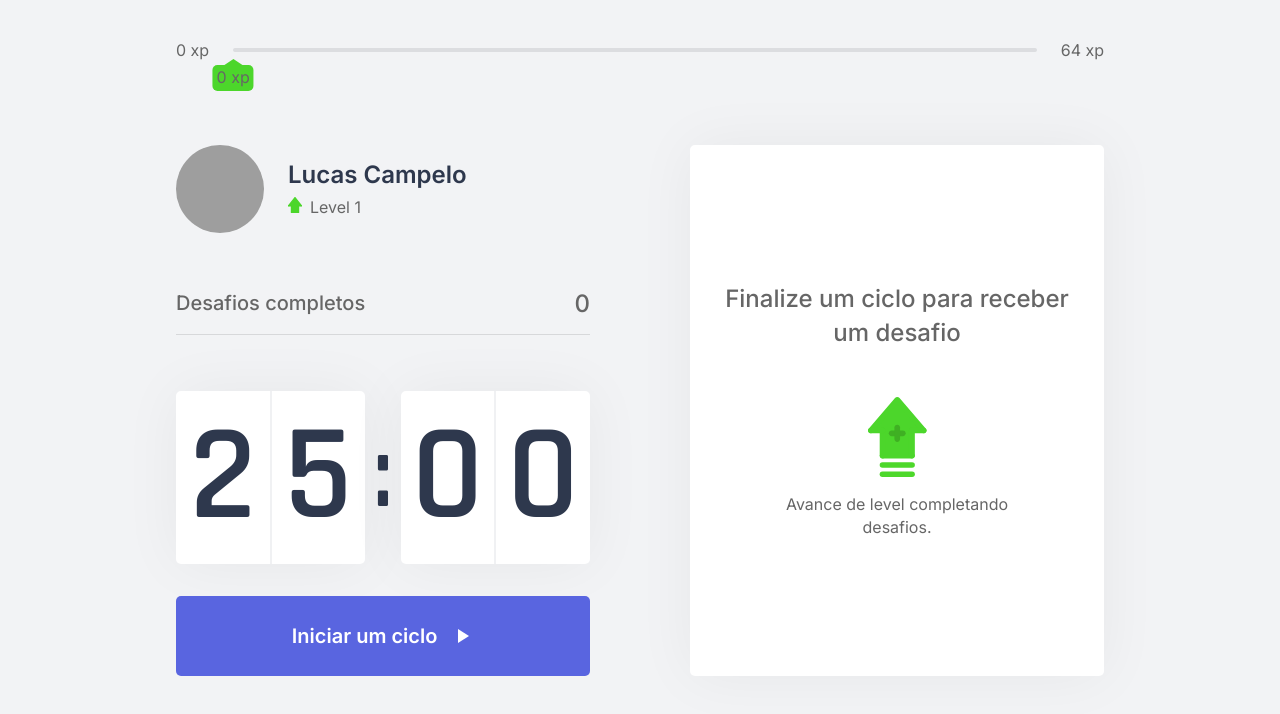
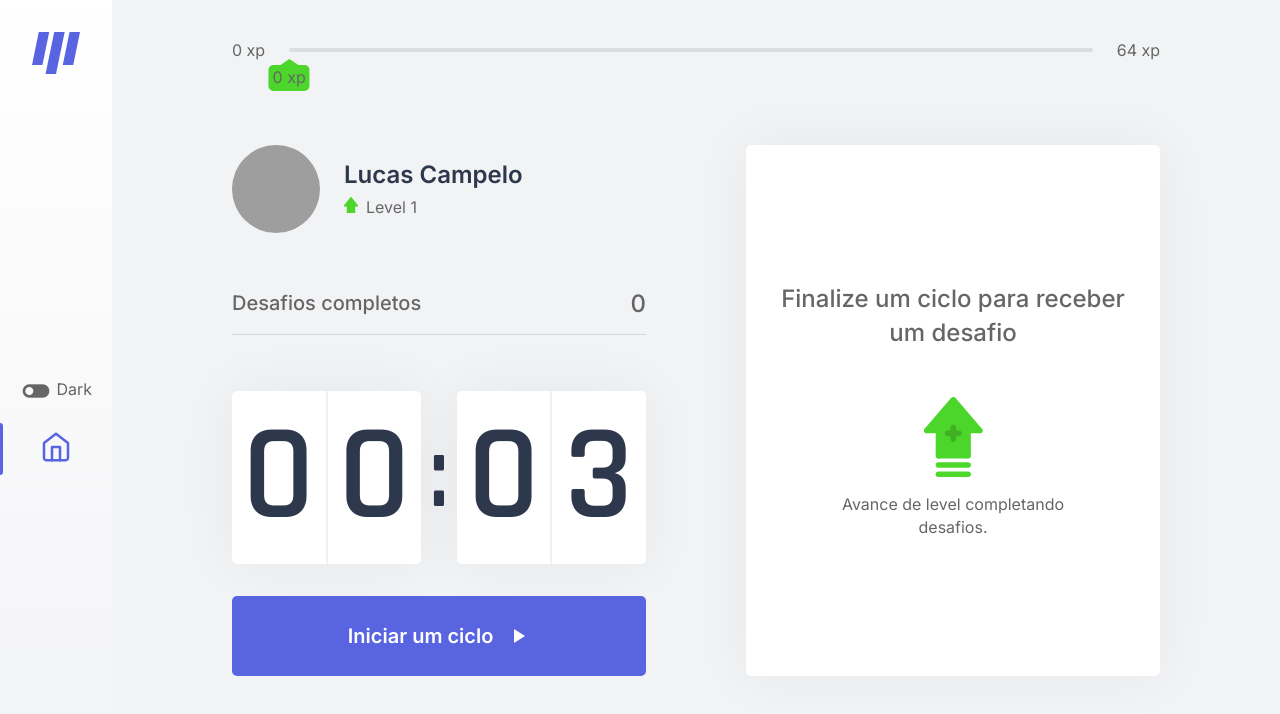
Before and after one commit to lucascampelo/moveit, a Next.js app: page / in a window 1280 px wide. Shown: the top 714 px of the page. Built offline with nearby package versions, Linux system fonts and the light colour scheme; grey boxes are pictures that could not be loaded.

Commit message:
Dark Mode e Sidebar

```diff
--- /dev/null
+++ b/src/components/Sidebar.tsx
@@ -0,0 +1,40 @@
+import { ThemeContext } from 'contexts/ThemeContext';
+import { useContext, useEffect, useState } from 'react';
+import styles from '../styles/components/Sidebar.module.css';
+
+export function Sidebar() {
+    const { isDark, toggleDarkMode } = useContext(ThemeContext);
+
+    useEffect(() => {
+        const html = document.body.parentNode as HTMLElement;
+        if (isDark) {
+            html.classList.add('dark-mode');
+        } else {
+            html.classList.remove('dark-mode');
+        }
+    }, [isDark]);
+
+    return (
+        <div className={styles.sidebarContainer}>
+            <img src="/logo.svg" alt="Logo" className="logo" />
+
+            <div className={styles.menuItems}>
+                <ul>
+                    <li className={isDark ? 'active' : ''}>
+                        <button
+                            type="button"
+                            onClick={toggleDarkMode}
+                        >
+                            <span className="material-icons">{isDark ? 'toggle_on' : 'toggle_off'}</span> Dark
+                        </button>
+                    </li>
+                    <li className="active">
+                        <a href="javascript:void(0);">
+                            <img src="/icons/home.svg" alt="Home" />
+                        </a>
+                    </li>
+                </ul>
+            </div>
+        </div>
+    )
+}
--- a/src/contexts/CountdownContext.tsx
+++ b/src/contexts/CountdownContext.tsx
@@ -23,7 +23,7 @@ let countdownTimeout: NodeJS.Timeout;
 export function CountdownProvider({ children }: CountdownProviderProps) {
     const { startNewChallenge } = useContext(ChallengesContext);
 
-    const totalTime = 25*60;
+    const totalTime = 0.05*60;
     const [time, setTime] = useState(totalTime);
     const [isActive, setIsActive] = useState(false);
     const [hasFinished, setHasFinished] = useState(false);
--- /dev/null
+++ b/src/contexts/ThemeContext.tsx
@@ -0,0 +1,24 @@
+import { createContext, useState } from "react";
+
+interface ThemeContextData {
+    isDark: boolean;
+    toggleDarkMode: () => void;
+}
+
+export const ThemeContext = createContext({} as ThemeContextData);
+
+export function ThemeProvider({children}) {
+
+    const [isDark, setIsDark] = useState(false);
+
+    function toggleDarkMode() {
+        setIsDark(!isDark);
+    }
+
+    return <ThemeContext.Provider value={{
+        isDark,
+        toggleDarkMode
+    }}>
+        {children}
+    </ThemeContext.Provider>
+}
--- a/src/pages/_app.tsx
+++ b/src/pages/_app.tsx
@@ -1,8 +1,11 @@
+import { ThemeProvider } from 'contexts/ThemeContext';
 import '../styles/global.css';
 
 function MyApp({ Component, pageProps }) {
   return (
-    <Component {...pageProps} />
+    <ThemeProvider>
+      <Component {...pageProps} />
+    </ThemeProvider>
   )
 }
 
--- a/src/pages/_document.tsx
+++ b/src/pages/_document.tsx
@@ -7,7 +7,7 @@ export default class MyDocument extends Document {
         <Head>
           <link rel="shortcut icon" href="favicon.png" type="image/png"/>
           <link rel="preconnect" href="https://fonts.gstatic.com" />
-          <link href="https://fonts.googleapis.com/css2?family=Inter:wght@400;500;600&family=Rajdhani:wght@600&display=swap" rel="stylesheet" />
+          <link href="https://fonts.googleapis.com/css2?family=Inter:wght@400;500;600&family=Rajdhani:wght@600&family=Material+Icons&display=swap" rel="stylesheet" />
         </Head>
         <body>
           <Main />
--- a/src/pages/index.tsx
+++ b/src/pages/index.tsx
@@ -14,6 +14,7 @@ import { ChallengeBox } from "components/ChallengeBox";
 import { CountdownProvider } from 'contexts/CountdownContext';
 
 import styles from '../styles/pages/Home.module.css';
+import { Sidebar } from 'components/Sidebar';
 
 interface HomeProps {
   level: number;
@@ -32,12 +33,13 @@ export default function Home({
       currentExperience={currentExperience}
       challengesCompleted={challengesCompleted}
     >
+      <Sidebar />
+
       <div className={styles.container}>
         <Head>
           <title>Início | move.it</title>
         </Head>
         <ExperienceBar />
-
 
         <CountdownProvider>
           <section>
--- a/src/styles/components/ChallengeBox.module.css
+++ b/src/styles/components/ChallengeBox.module.css
@@ -2,7 +2,7 @@
     height: 100%;
     background: var(--white);
     border-radius: 5px;
-    box-shadow: 0 0 60px rgba(0,0,0, 0.05);
+    box-shadow: 0 0 60px var(--shadow);
 
     display: flex;
     flex-direction: column;
@@ -123,3 +123,23 @@
 .challengeActive footer button:hover {
     filter: opacity(0.8);
 }
+
+/* dark mode */
+
+:global .dark-mode:root :local .challengeActive footer button.challengeFailedButton {
+    background-color: #252222;
+}
+
+:global .dark-mode:root :local .challengeActive footer button.challengeSucceededButton {
+    background-color: #222522;
+}
+
+:global .dark-mode:root :local .challengeActive footer button.challengeFailedButton:hover {
+    background-color: var(--red);
+    color: var(--white);
+}
+
+:global .dark-mode:root :local .challengeActive footer button.challengeSucceededButton:hover {
+    background-color: var(--green);
+    color: var(--white);
+}
--- a/src/styles/components/Countdown.module.css
+++ b/src/styles/components/Countdown.module.css
@@ -13,7 +13,7 @@
   justify-content: space-evenly;
 
   background: var(--white);
-  box-shadow: 0 0 60px rgba(0, 0, 0, 0.05);
+  box-shadow: 0 0 60px var(--shadow);
   border-radius: 5px;
   font-size: 8.5rem;
   text-align: center;
--- a/src/styles/components/LevelUpModal.module.css
+++ b/src/styles/components/LevelUpModal.module.css
@@ -11,13 +11,17 @@
     align-items: center;
 }
 
+:global .dark-mode:root :local .overlay {
+    background: rgba(23, 23, 26, 0.8);
+}
+
 .container {
     background: var(--white);
     width: 100%;
     max-width: 400px;
     padding: 2rem 3rem;
     border-radius: 5px;
-    box-shadow: 0 0 60px rgba(0, 0, 0, 0.05);
+    box-shadow: 0 0 60px var(--shadow);
     text-align: center;
     position: relative;
 }
--- /dev/null
+++ b/src/styles/components/Sidebar.module.css
@@ -0,0 +1,71 @@
+.sidebarContainer {
+    background-image: linear-gradient(var(--white), var(--background));
+    flex-shrink: 100%;
+    padding: 2rem 0;
+    width: 112px;
+    display: flex;
+    align-items: stretch;
+    justify-content: center;
+    flex-direction: column;
+}
+
+.sidebarContainer > img {
+    align-self: center;
+    justify-self: baseline;
+}
+
+.menuItems {
+    display: flex;
+    align-self: stretch;
+    align-items: center;
+    justify-content: center;
+
+    flex: 2;
+}
+
+.menuItems ul {
+    list-style: none;
+    width: 100%;
+}
+
+.menuItems ul li {
+    text-align: center;
+    color: var(--text);
+    position: relative;
+    padding: 0.5rem 0;
+    margin: 0.5rem 0;
+}
+
+
+.menuItems ul li span {
+    vertical-align: middle;
+    font-size: 2rem;
+}
+
+.menuItems ul li a,
+.menuItems ul li button {
+    color: var(--text);
+    background: transparent;
+    border: none;
+    display: inline;
+    cursor: pointer;
+    outline: none;
+}
+
+.menuItems ul :global li.active :local a,
+.menuItems ul :global li.active :local button {
+    color: var(--blue);
+}
+
+.menuItems ul :global li.active:before,
+.menuItems ul :global li.active:before {
+    content: ' ';
+    display: block;
+    background: var(--blue);
+    width: 3px;
+    position: absolute;
+    top: 0px;
+    bottom: 0px;
+    left: 0;
+    border-radius: 0 3px 3px 0;
+}
--- a/src/styles/global.css
+++ b/src/styles/global.css
@@ -16,6 +16,22 @@
     --blue: #5965E0;
     --blue-dark: #4953B8;
     --blue-twitter: #2AA9E0;
+    --shadow: rgba(0, 0, 0, 0.05);
+}
+
+.dark-mode:root {
+    --white: #222225;
+    --background: #17171a;
+    --gray-line: #47484d;
+    --text: #AAA;
+    --text-highlight: #B3B9FF;
+    --title: #61749c;
+    --red: #852434;
+    --green: #1f5e0f;
+    --blue: #5965E0;
+    --blue-dark: #4953B8;
+    --blue-twitter: #2AA9E0;
+    --shadow: rgba(231, 231, 255, 0.04);
 }
 
 @media(max-width: 1080px) {
@@ -47,3 +63,9 @@ a {
     color: inherit;
     text-decoration: none;
 }
+
+body > div {
+    display: flex;
+    flex-direction: row;
+    align-items: stretch;
+}
```
Also changed, not shown: public/icons/home.svg (added), public/logo.svg (added).
